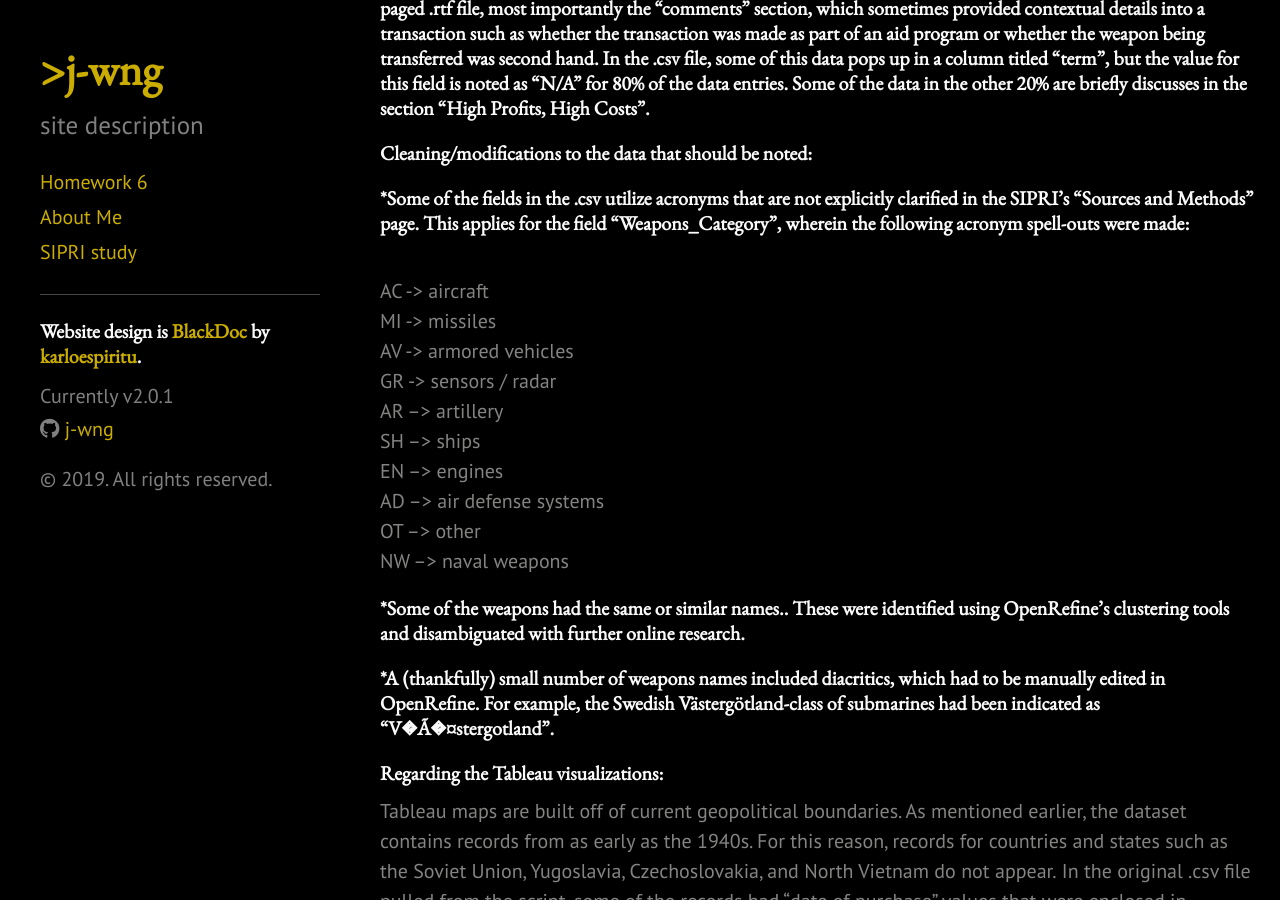
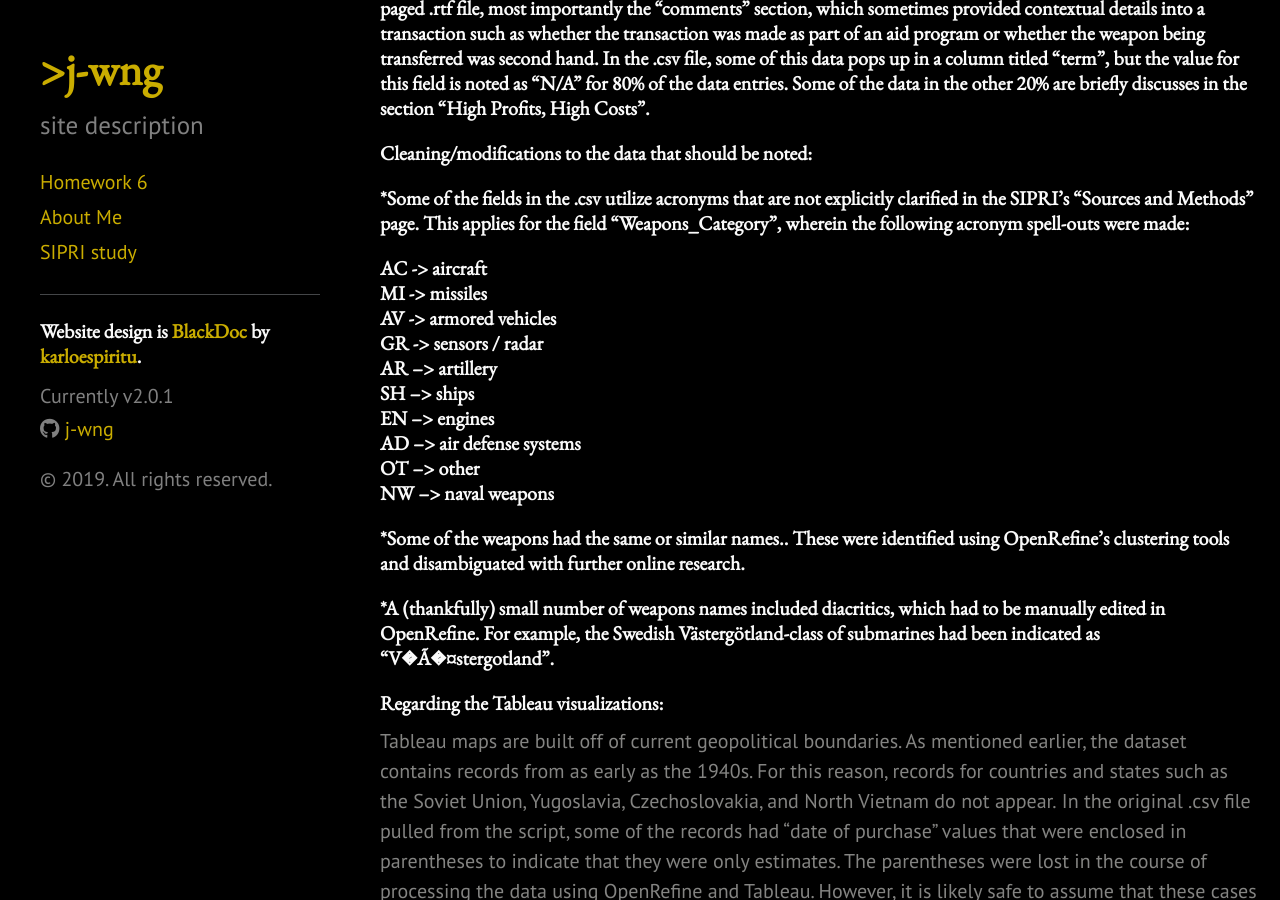
Before and after one commit to j-wng/j-wng.github.io, a Jekyll site: the page built from aboutproject.html, in a window 1280 px wide and 900 px high, scrolled down 666 px. Built offline with Jekyll 4.4.1, drawn with Linux system fonts in a browser that asks for light colours; nearby versions of some CDN libraries.

```diff
--- a/aboutproject.html
+++ b/aboutproject.html
@@ -59,12 +59,11 @@ This project was built using data from the most recent update (March 11, 2019) o
 <h5>Cleaning/modifications to the data that should be noted:</h5>
 <li>
   <h5>
-  *Some of the fields in the .csv utilize acronyms that are not explicitly clarified in the SIPRI’s “Sources and Methods” page. This applies for the field “Weapons_Category”, wherein the following acronym spell-outs were made:</li><br>
-    <o1><li>AC -> aircraft<br>MI -> missiles<br>AV -> armored vehicles<br>GR -> sensors / radar<br>AR –> artillery<br>SH –> ships<br>EN –> engines<br>AD –> air defense systems<br>OT –> other<br>NW –> naval weapons<br></li></ol>
+  *Some of the fields in the .csv utilize acronyms that are not explicitly clarified in the SIPRI’s “Sources and Methods” page. This applies for the field “Weapons_Category”, wherein the following acronym spell-outs were made:</li>
+    <o1><li><h5>AC -> aircraft<br>MI -> missiles<br>AV -> armored vehicles<br>GR -> sensors / radar<br>AR –> artillery<br>SH –> ships<br>EN –> engines<br>AD –> air defense systems<br>OT –> other<br>NW –> naval weapons<br></h5></li></ol>
 
    <li><h5>*Some of the weapons had the same or similar names.. These were identified using OpenRefine’s clustering tools and disambiguated with further online research.</h5></li>
    <li><h5>*A (thankfully) small number of weapons names included diacritics, which had to be manually edited in OpenRefine. For example, the Swedish Västergötland-class of submarines had been indicated as “V�Ã�¤stergotland”.</h5></li>
-
 </ol>
 </p>
 
```
